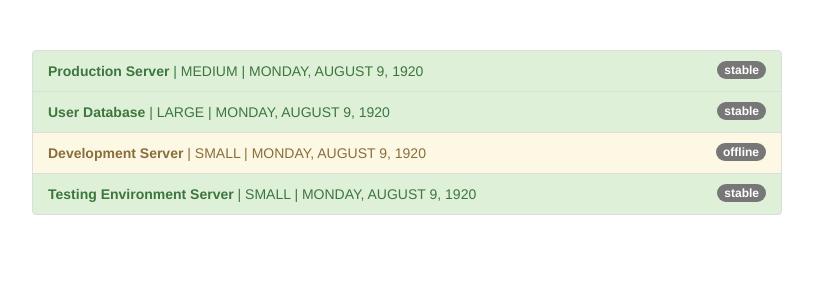
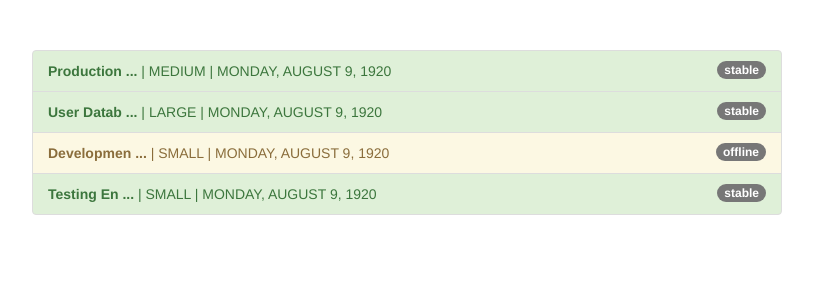
Before and after one commit to rodrigobmedeiros/Angular-TOPTAL-track, an Angular app in the folder angular-the-complete-guide-2023/pipes-start/: page / in a window 1280 px wide. Shown: the top 300 px of the page, without its empty margins (233-1046 px from the left). Built offline with nearby package versions, Linux system fonts and the light colour scheme.

Commit message:
implement a custom pipe with parameters

```diff
--- a/angular-the-complete-guide-2023/pipes-start/src/app/app.component.html
+++ b/angular-the-complete-guide-2023/pipes-start/src/app/app.component.html
@@ -10,7 +10,7 @@
             class="badge">
             {{ server.status }}
           </span>
-          <strong>{{ server.name }}</strong> |
+          <strong>{{ server.name | shorten:10 }}</strong> |
           {{ server.instanceType | uppercase }} |
           {{ server.started | date:'fullDate' | uppercase }}
         </li>
--- a/angular-the-complete-guide-2023/pipes-start/src/app/app.module.ts
+++ b/angular-the-complete-guide-2023/pipes-start/src/app/app.module.ts
@@ -4,10 +4,12 @@ import { FormsModule } from '@angular/forms';
 
 
 import { AppComponent } from './app.component';
+import { ShortenPipe } from './pipes/shorten.pipe';
 
 @NgModule({
   declarations: [
-    AppComponent
+    AppComponent,
+    ShortenPipe
   ],
   imports: [
     BrowserModule,
--- /dev/null
+++ b/angular-the-complete-guide-2023/pipes-start/src/app/pipes/shorten.pipe.ts
@@ -0,0 +1,13 @@
+import { Pipe, PipeTransform } from "@angular/core";
+
+@Pipe({
+  name: 'shorten'
+})
+export class ShortenPipe implements PipeTransform {
+  transform(value: string, limit: number) {
+    if (value.length > limit) {
+      return value.substring(0, limit) + ' ...';
+    }
+    return value;
+  }
+}
```
